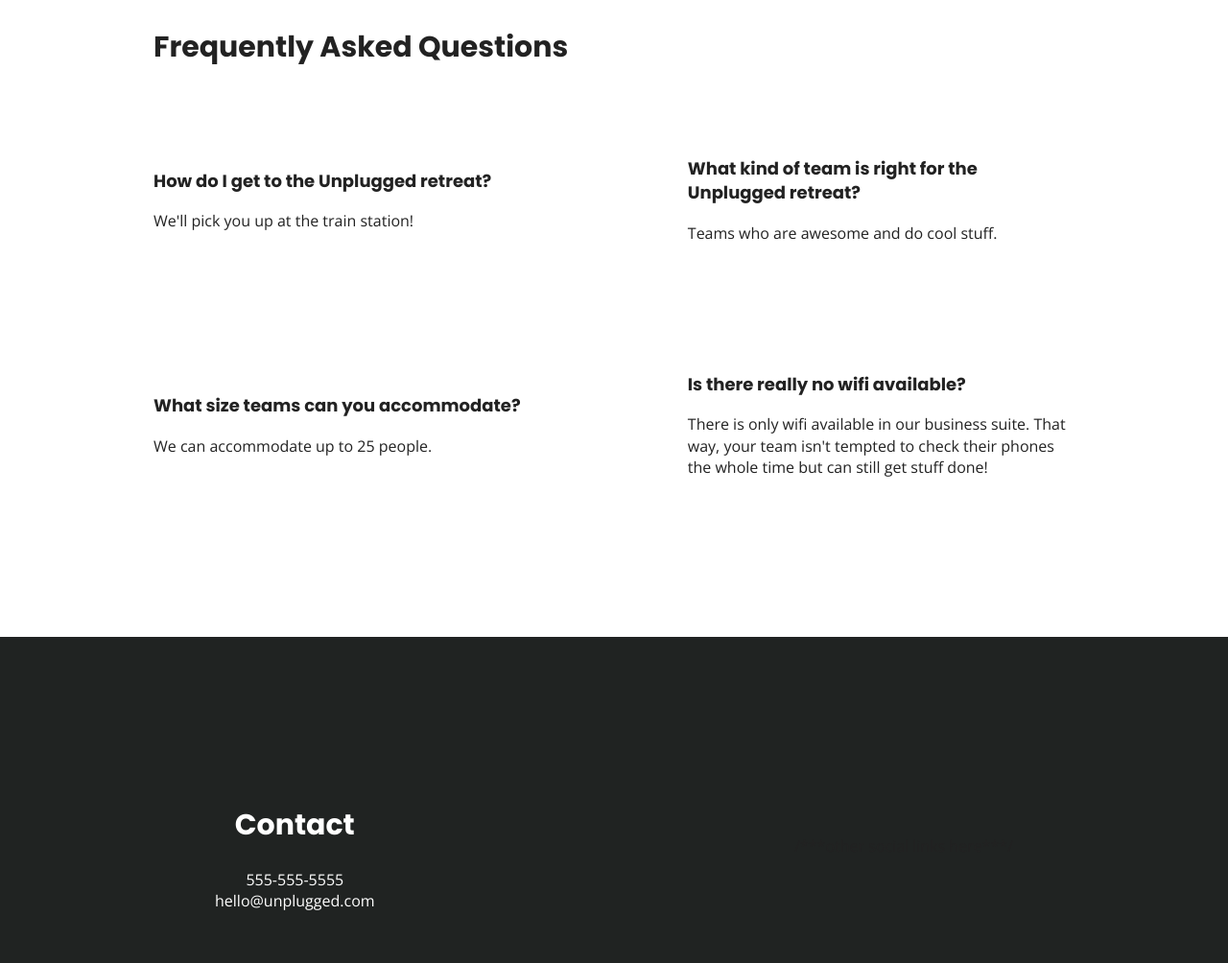
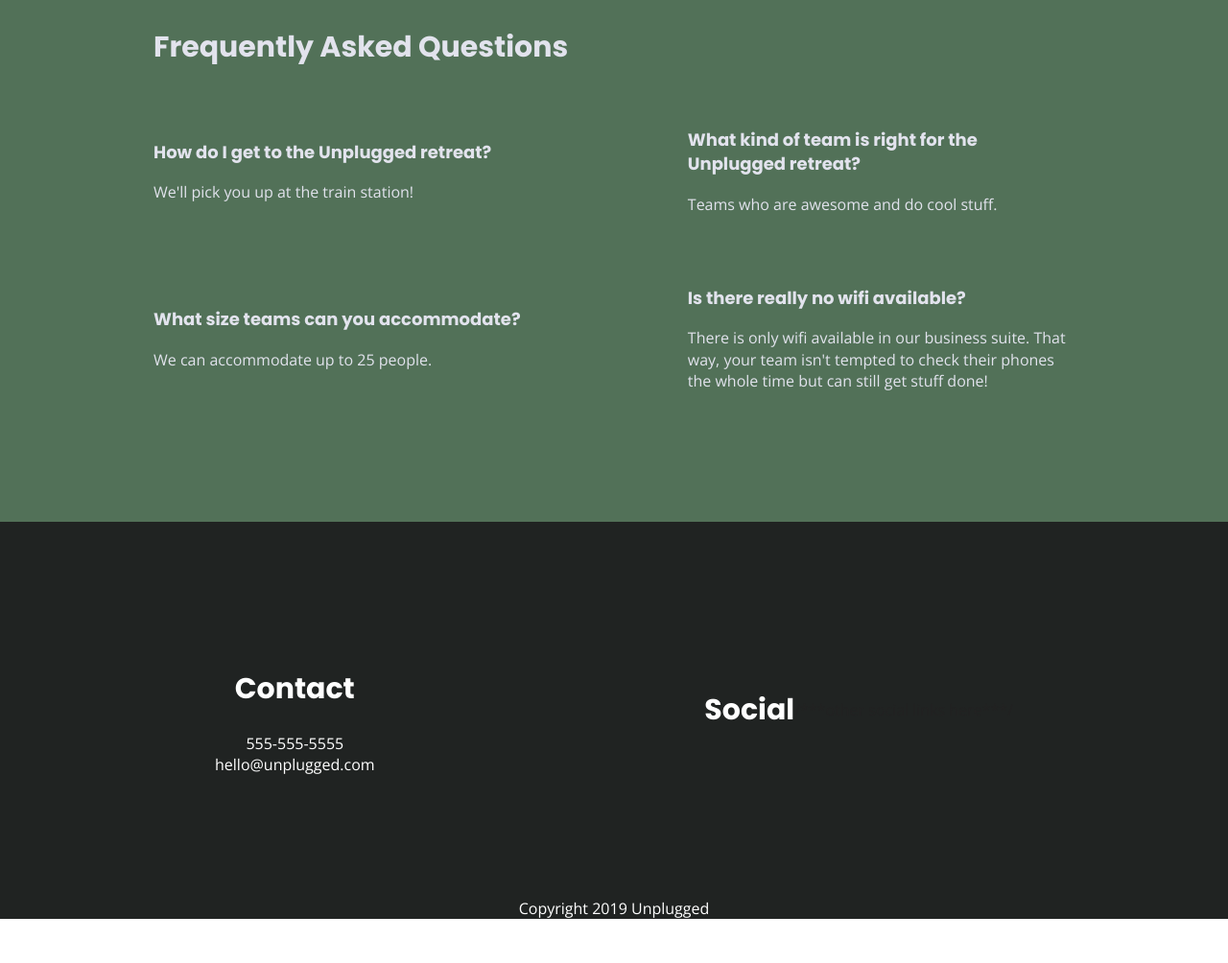
Before and after one commit to heathersvanidze/unplugged-retreat, a website: page faq/index.html in a window 1280 px wide. Shown: the part 221-1225 px from the top of the page at 96% size. After the commit the page ends 1179 px from the top, so only its background shows below. Drawn offline with nearby package versions, Linux system fonts and the light colour scheme.

Commit message:
Added styles to FAQ

```diff
--- a/css/main.css
+++ b/css/main.css
@@ -192,7 +192,7 @@ header nav {
 
 header nav ul {
   display:flex;
-  justify-content: center;
+  justify-content: space-between;
   align-items: center;
   width:45%;
   padding:20px 0;
@@ -355,6 +355,8 @@ input[type=button] {
   justify-content: center;
   align-items: center;
   flex-flow: row wrap;
+  background-color: #527158;
+  color: #e2e3ed;
 }
 .faqs .content-wrapper {
   display: flex;
@@ -364,7 +366,7 @@ input[type=button] {
 }
 
 .faq-content {
-  padding:50px 0;
+  padding:20px 0;
 }
 
 
@@ -380,7 +382,7 @@ footer .content-wrapper {
 }
 
 footer .contact {
-  padding:50px 0;
+  padding:20px 0;
   text-align: center;
 }
 
--- a/faq/index.html
+++ b/faq/index.html
@@ -90,6 +90,7 @@
           </address>
         </div>
         <div class="social">
+          <h2>Social</h2>
           <div class="social-icons">
             <p><a href="https://facebook.com/heather.svanidze" target="_blank"></a></p>
               /***other social links here***/
```
